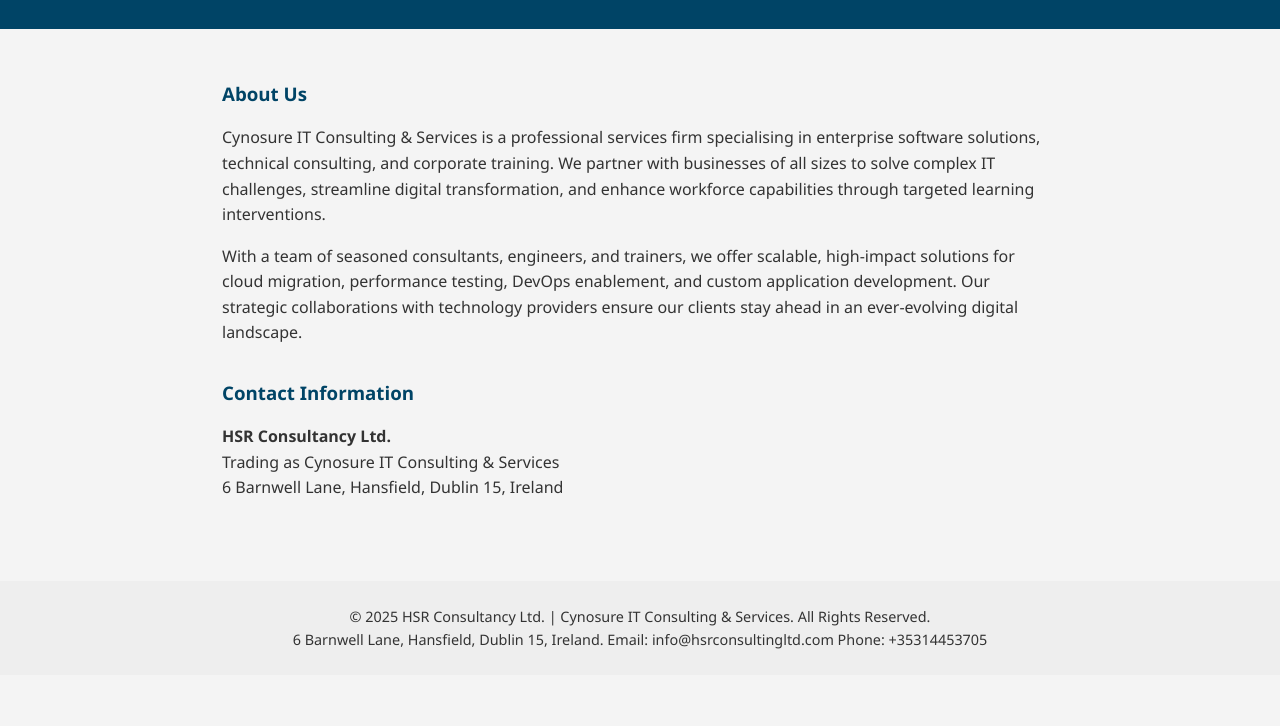
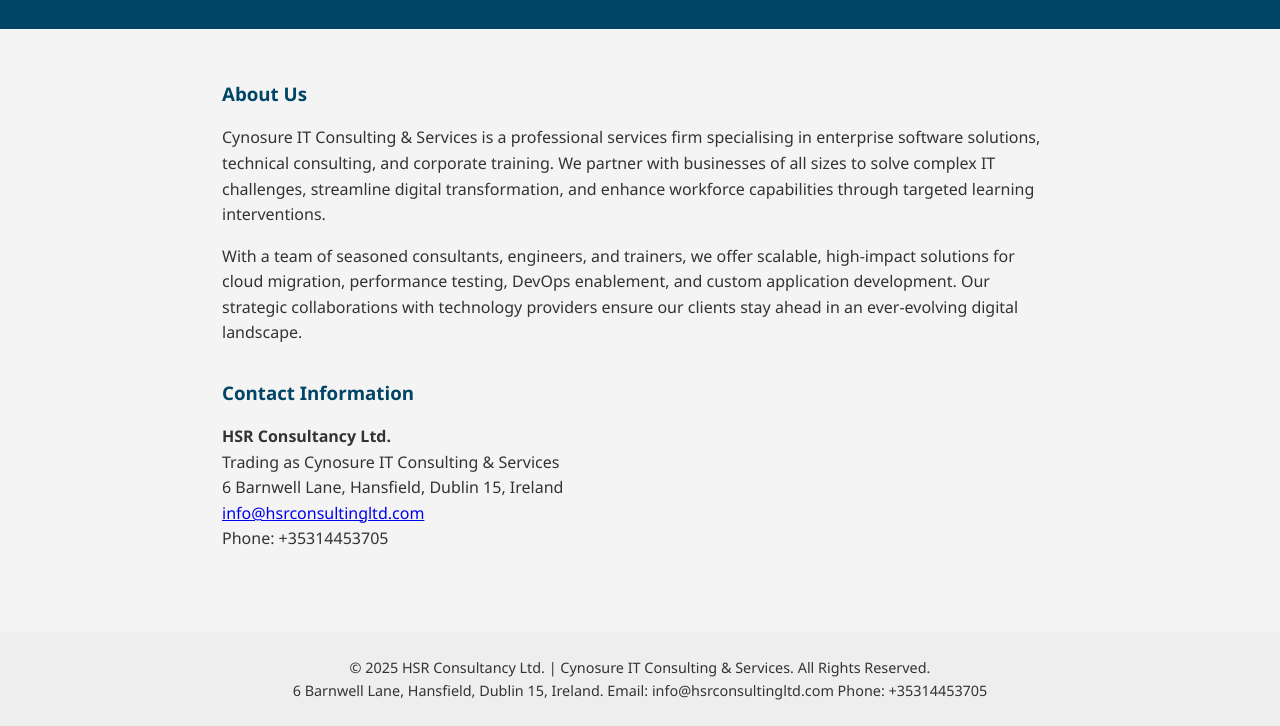
Before and after one commit to madhu-gudivaka/madhu-gudivaka.github.io, a plain HTML site: page index.html in a window 1280 px wide. Shown: the part 115-841 px from the top of the page. Before the commit the page ends 800 px from the top, so only its background shows below. Drawn offline with Linux system fonts and the light colour scheme.

Commit message:
Add files via upload

```diff
--- a/index.html
+++ b/index.html
@@ -84,7 +84,9 @@
       <h3>Contact Information</h3>
       <p><strong>HSR Consultancy Ltd.</strong><br>
       Trading as Cynosure IT Consulting & Services<br>
-      6 Barnwell Lane, Hansfield, Dublin 15, Ireland</p>
+      6 Barnwell Lane, Hansfield, Dublin 15, Ireland<br>
+      <a href="mailto:info@hsrconsultingltd.com?subject=Consulting%20Inquiry&body=Hi%20HSR%20Team,">info@hsrconsultingltd.com</a><br>
+      Phone: +35314453705</p>
     </section>
   </div>
 
```
